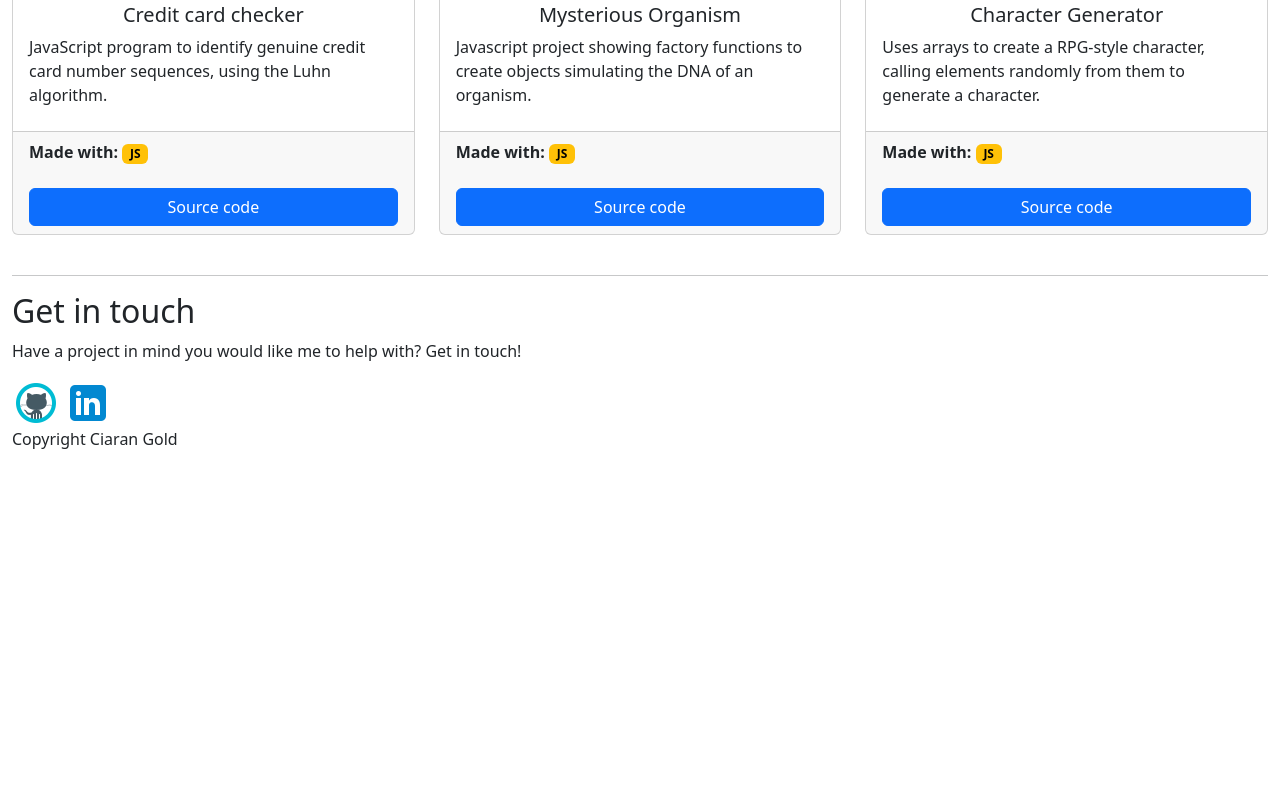
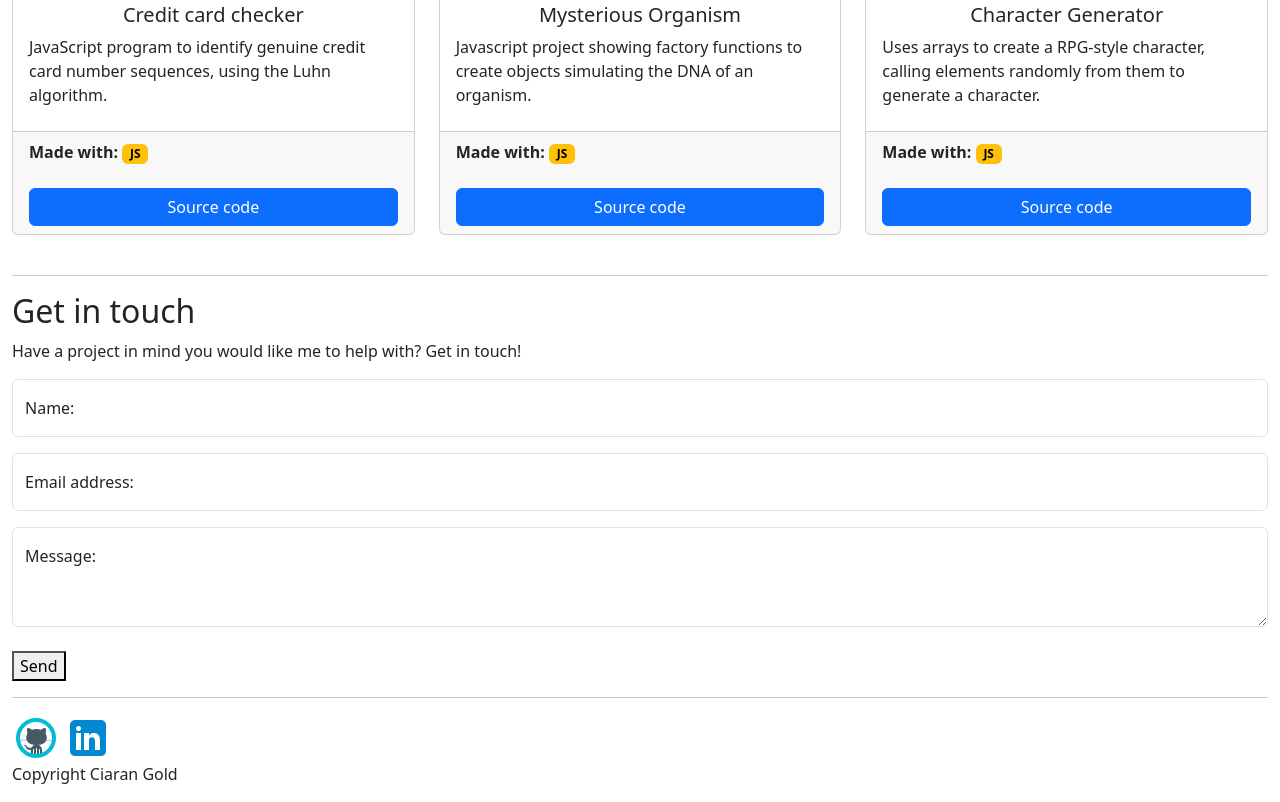
Before and after one commit to CiaranGold/CiaranGold.github.io, a website: page index.html in a window 1280 px wide. Shown: the part 1536-2338 px from the top of the page. Before the commit the page ends 2003 px from the top, so only its background shows below. Drawn offline with nearby package versions, Linux system fonts and the light colour scheme.

Commit message:
testing HTML form

```diff
--- a/index.html
+++ b/index.html
@@ -227,6 +227,33 @@
     <!--contact-->
     <h2 id="contact">Get in touch</h2>
     <p> Have a project in mind you would like me to help with? Get in touch!</p>
+
+    <form action="https://formspree.io/f/mknlpvqw" method="POST">
+
+      <div class="form-floating mb-3 md-4">
+        <input type="name" class="form-control" id="floatingInput" placeholder="name@example.com">
+        <label for="floatingInput">Name:</label>
+      </div>
+
+      <div class="form-floating mb-3 md-4">
+        <input type="email" class="form-control" id="floatingInput" placeholder="name@example.com">
+        <label for="floatingInput">Email address:</label>
+      </div>
+
+
+  <div class="form-floating">
+    <textarea class="form-control" placeholder="Leave a comment here" id="floatingTextarea" style="height: 100px"></textarea>
+    <label for="floatingTextarea">Message:</label>
+  </div>
+
+<br>
+
+
+  <button type="submit">Send</button>
+</form>
+<hr>
+
+<!--logos-->
     <a href="https://ciarangold.github.io/"><img src="images/icons8-github-48.png" alt="Ciaran Gold GitHub"></a>
     <a href="https://uk.linkedin.com/in/ciaran-gold"><img src="images/icons8-linkedin-48.png"
         alt="Ciaran Gold GitHub"></a>
--- a/style/style.css
+++ b/style/style.css
@@ -37,8 +37,8 @@ height: 50vw;
     z-index: 1;
     transform: scale(1);
     opacity: 0;
-    transition: transform 0.5s ease-in-out, opacity 0.5s ease-in-out; /* Smooth transitions */
-    animation: fadeIn 2s forwards, 0s 1s 1; /* Initial drawing animation and pulse animation */
+    transition: transform 0.5s ease-in-out, opacity 0.5s ease-in-out;
+    animation: fadeIn 0.5s forwards, 0s 1s 1;
 }
 
 @media screen and (max-width: 400px) {
```
